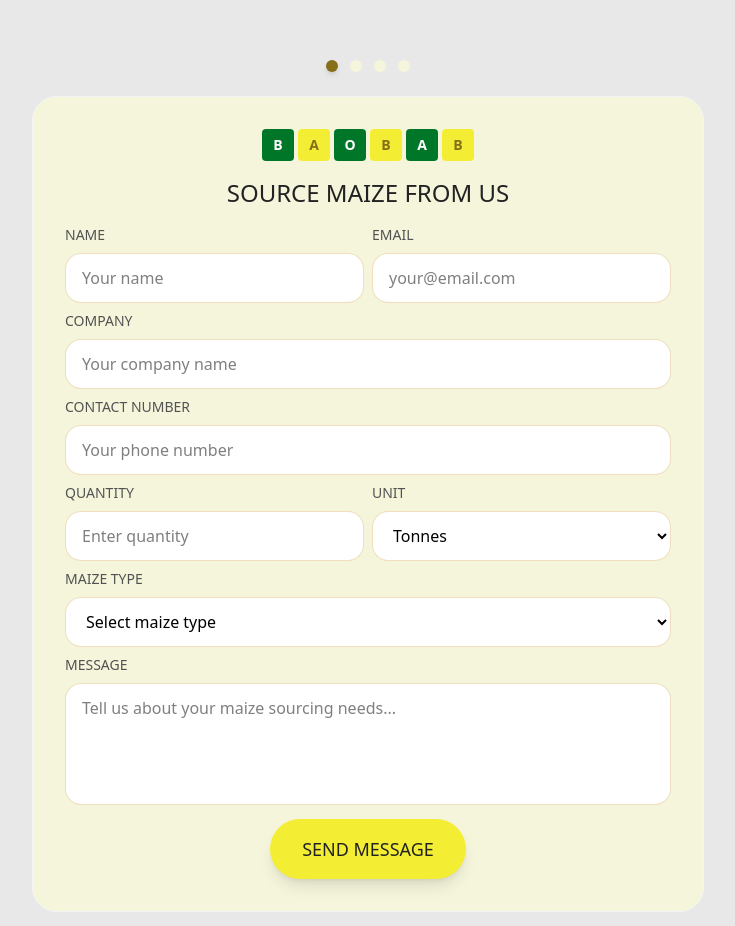
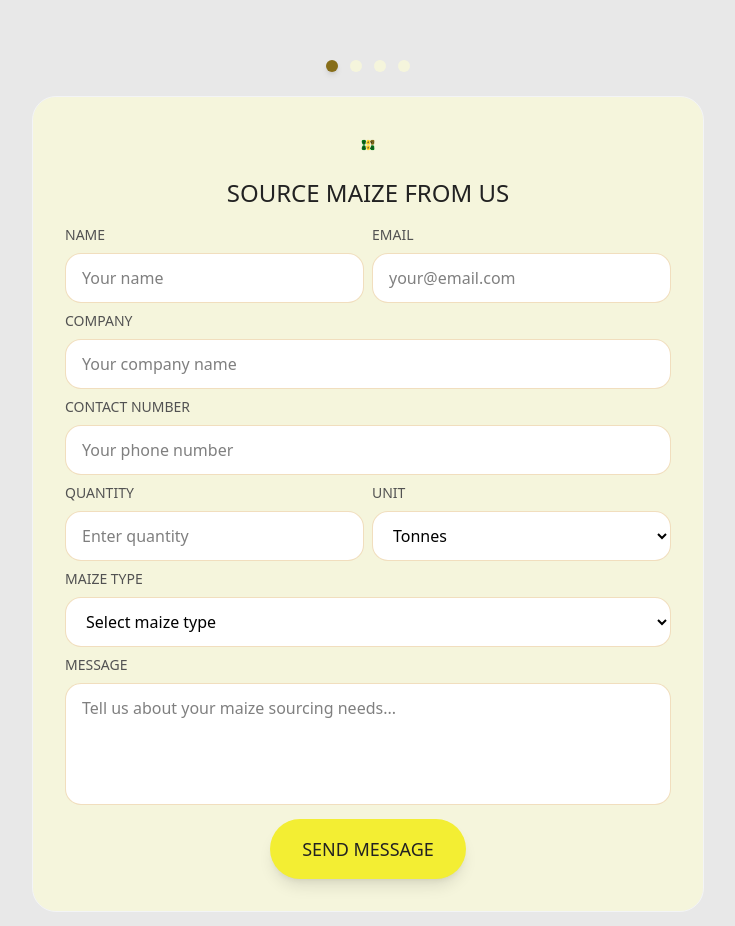
Before and after one commit to afromorpheus/baobab-frontiers-website, a Next.js app: page / in a window 1280 px wide. Shown: the part 5920-6846 px from the top of the page, without its empty margins (272-1007 px from the left). Built offline with nearby package versions, Linux system fonts and the light colour scheme.

Commit message:
Replace custom CSS logo with actual image file - Replace custom square logo with 'Logo Alternate Transparent-1.png' - Maintain 32px height (h-8) as requested - Use proper img tag with alt text for accessibility - Cleaner, more professional logo implementation

```diff
--- a/src/components/LetsTalk.tsx
+++ b/src/components/LetsTalk.tsx
@@ -322,14 +322,11 @@ export default function LetsTalk() {
           <div className="bg-[#F5F5DC] p-8 rounded-3xl border border-gray-100">
             {/* Small Footer Logo */}
             <div className="flex justify-center mb-4">
-              <div className="flex items-center space-x-1">
-                <div className="w-8 h-8 bg-[#007628] rounded-sm flex items-center justify-center text-white text-sm font-bold">B</div>
-                <div className="w-8 h-8 bg-[#F3EE33] rounded-sm flex items-center justify-center text-[#876E19] text-sm font-bold">A</div>
-                <div className="w-8 h-8 bg-[#007628] rounded-sm flex items-center justify-center text-white text-sm font-bold">O</div>
-                <div className="w-8 h-8 bg-[#F3EE33] rounded-sm flex items-center justify-center text-[#876E19] text-sm font-bold">B</div>
-                <div className="w-8 h-8 bg-[#007628] rounded-sm flex items-center justify-center text-white text-sm font-bold">A</div>
-                <div className="w-8 h-8 bg-[#F3EE33] rounded-sm flex items-center justify-center text-[#876E19] text-sm font-bold">B</div>
-              </div>
+              <img
+                src="/Logo Alternate Transparent-1.png"
+                alt="Baobab Frontiers Logo"
+                className="h-8 w-auto"
+              />
             </div>
 
             <h3 className="text-2xl font-kannada-regular text-[#222222] mb-4 text-center">
```
